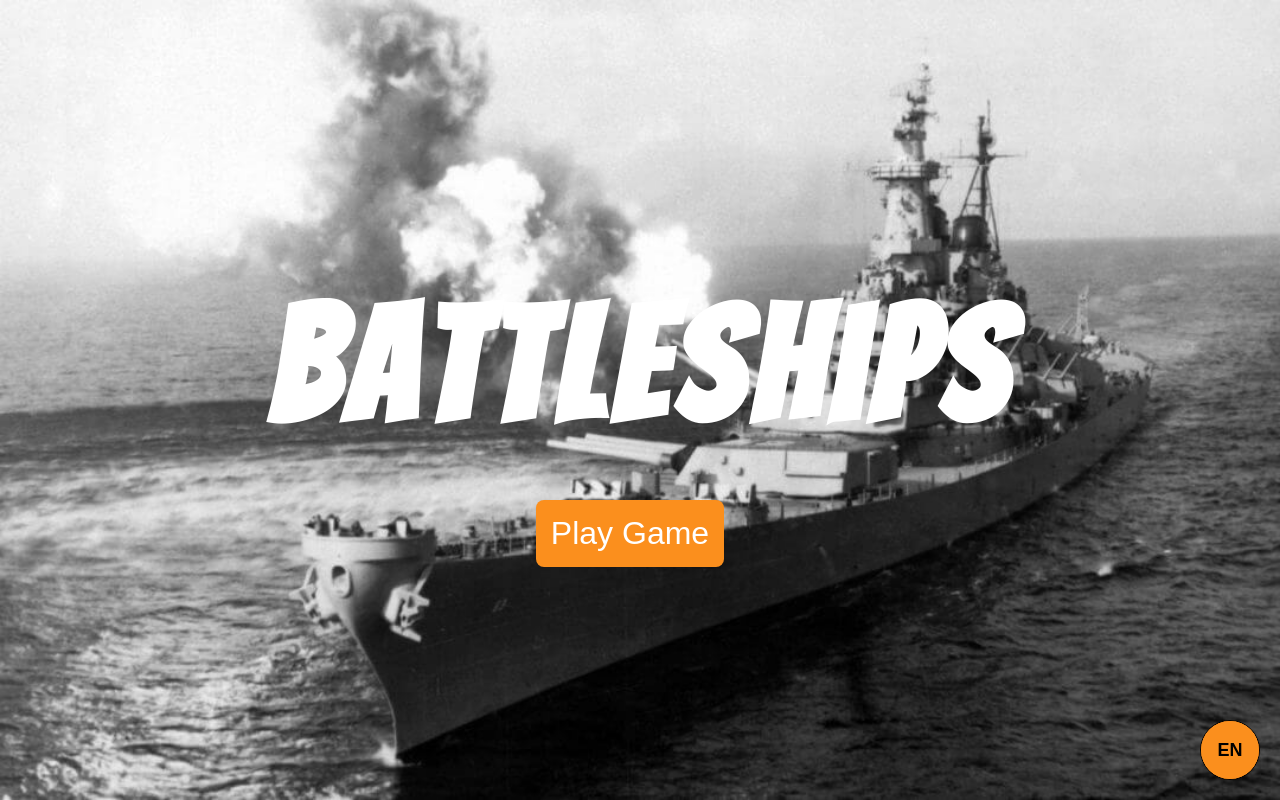
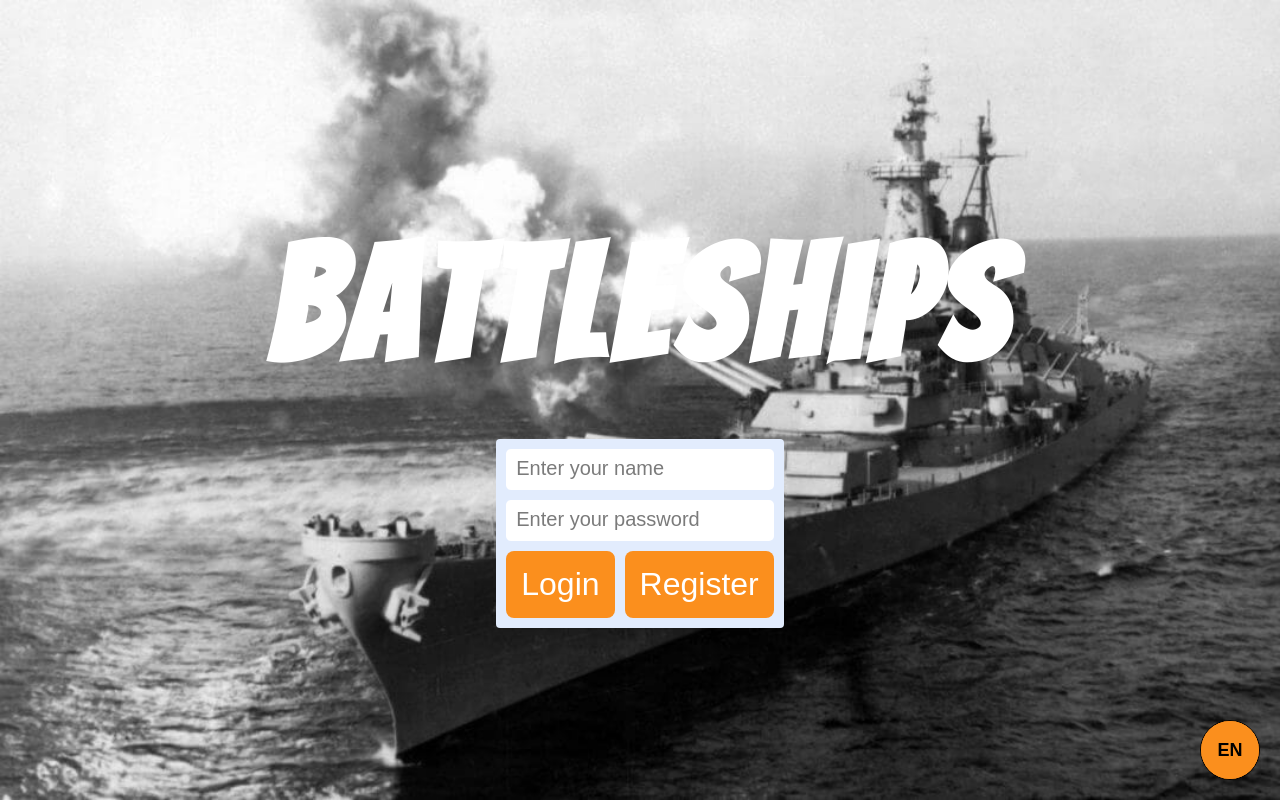
Before and after one commit to x3malmusic/vue-battleships, a Vue app in the folder frontend/: page / in a window 1280 px wide. Built offline with nearby package versions, Linux system fonts and the light colour scheme; a web font is replaced by a local one.

Commit message:
form component added

```diff
--- /dev/null
+++ b/frontend/src/components/Form/AppForm.vue
@@ -0,0 +1,46 @@
+<template>
+  <div class="app-form">
+    <form-input
+      :placeholder="$t('main.name')"
+      v-model="playerName"
+    ></form-input>
+    <form-input
+      :placeholder="$t('main.password')"
+      type="password"
+      v-model="password"
+    ></form-input>
+    <div class="buttons">
+      <app-button @click="login">{{ $t("main.login") }}</app-button>
+      <app-button @click="register">{{ $t("main.register") }}</app-button>
+    </div>
+  </div>
+</template>
+
+<script>
+import FormInput from "../FormInput/FormInput";
+import AppButton from "../Button/AppButton";
+
+export default {
+  name: "AppForm",
+  data: () => ({
+    playerName: "",
+    password: "",
+  }),
+  components: {
+    FormInput,
+    AppButton,
+  },
+  methods: {
+    login() {
+      this.$router.push("/game");
+    },
+    register() {
+      this.$router.push("/game");
+    },
+  },
+};
+</script>
+
+<style lang="scss">
+@import "form";
+</style>
--- /dev/null
+++ b/frontend/src/components/Form/form.scss
@@ -0,0 +1,22 @@
+.app-form {
+  padding: 10px;
+  background-color: #e2ecfd;
+  border-radius: 4px;
+
+  .form-input {
+    margin-bottom: 10px;
+  }
+
+  .buttons {
+    display: flex;
+    justify-content: space-between;
+  }
+
+  .btn {
+    margin-right: 10px;
+
+    &:last-child {
+      margin-right: 0;
+    }
+  }
+}
--- /dev/null
+++ b/frontend/src/components/FormInput/FormInput.vue
@@ -0,0 +1,39 @@
+<template>
+  <div class="form-input">
+    <span
+      :class="inputFocus || input ? 'form-input-txt show' : 'form-input-txt'"
+      >{{ placeholder }}</span
+    >
+    <input
+      :type="type || 'text'"
+      class="form-input-control"
+      @focus="inputFocus = true"
+      @blur="inputFocus = false"
+      @input="handleInput"
+      v-model="input"
+    />
+  </div>
+</template>
+
+<script>
+export default {
+  name: "FormInput",
+  props: {
+    placeholder: String,
+    type: String,
+  },
+  data: () => ({
+    inputFocus: false,
+    input: "",
+  }),
+  methods: {
+    handleInput() {
+      this.$emit("input", this.input);
+    },
+  },
+};
+</script>
+
+<style lang="scss">
+@import "form-input";
+</style>
--- /dev/null
+++ b/frontend/src/components/FormInput/form-input.scss
@@ -0,0 +1,34 @@
+.form-input {
+  position: relative;
+  box-sizing: border-box;
+
+
+  &-control {
+    font-size: $fs_main;
+    box-sizing: border-box;
+    padding: 10px;
+    border-radius: 5px;
+    border: none;
+    outline: none;
+    width: 100%;
+  }
+
+  &-control:focus {
+    border: 1px solid #ccc;
+  }
+
+  &-txt {
+    position: absolute;
+    top: 8px;
+    left: 10px;
+    font-size: 20px;
+    color: #7b7b7b;
+    transition: all .3s ease-out;
+    pointer-events: none;
+  }
+}
+
+.show {
+  transform: translateY(-60%);
+  font-size: 12px;
+}
--- a/frontend/src/locales/en.json
+++ b/frontend/src/locales/en.json
@@ -2,7 +2,10 @@
   "main": {
     "login": "Login",
     "register": "Register",
-    "play": "Play Game"
+    "play": "Play Game",
+    "name": "Enter your name",
+    "password": "Enter your password",
+    "title": "Battleships"
   },
   "game": {
     "messages": {
--- a/frontend/src/locales/ru.json
+++ b/frontend/src/locales/ru.json
@@ -2,7 +2,10 @@
   "main": {
     "login": "Войти",
     "register": "Регистрация",
-    "play": "Играть"
+    "play": "Играть",
+    "name": "Введите ваше имя",
+    "password": "Введите пароль",
+    "title": "Морской бой"
   },
   "game": {
     "messages": {
--- a/frontend/src/views/Main/Main.vue
+++ b/frontend/src/views/Main/Main.vue
@@ -1,24 +1,17 @@
 <template>
   <div class="main">
-    <h1>BattleShips</h1>
-    <div class="buttons">
-      <app-button @click="playSinglePlayer">{{ $t("main.play") }}</app-button>
-    </div>
+    <h1>{{ $t("main.title") }}</h1>
+    <app-form />
   </div>
 </template>
 
 <script>
-import AppButton from "../../components/Button/AppButton";
+import AppForm from "../../components/Form/AppForm";
 
 export default {
   name: "Main",
   components: {
-    AppButton,
-  },
-  methods: {
-    playSinglePlayer() {
-      this.$router.push("/game");
-    },
+    AppForm,
   },
 };
 </script>
--- a/frontend/src/views/Main/main.scss
+++ b/frontend/src/views/Main/main.scss
@@ -5,8 +5,4 @@
   align-items: center;
   height: 100vh;
   background: url("../../assets/images/main-screen-img.jpg") center / cover no-repeat;
-
-  button:first-child {
-    margin-right: 20px;
-  }
 }
```
